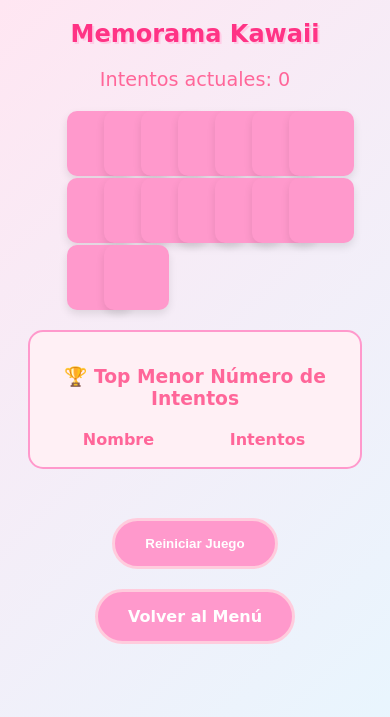
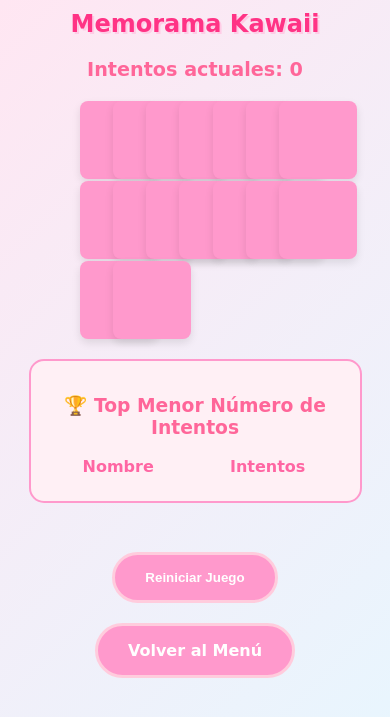
Before and after one commit to chrislivegg-eng/arcade, a Flask app: page /juego_memorama in a window 390 px wide. Shown: the top 717 px of the page. Run offline with Flask 3, Linux system fonts and the light colour scheme; lists and menus that the app fills with data are empty.

Commit message:
modificaciones en el estilo y la plantilla del juego memorama

```diff
--- a/static/style.css
+++ b/static/style.css
@@ -8,7 +8,7 @@ body {
   color: #ff6699;
   text-align: center;
   margin: 0;
-  padding: 20px;
+  padding: 2vw; /* Usamos 'vw' para que el padding sea fluido */
 }
 
 h1,
@@ -23,8 +23,8 @@ h2 {
   border: 4px dashed #ff99cc;
   padding: 30px;
   margin: 10px auto;
-  width: 100%;
-  max-width: 1200px;
+  width: 95%; /* Relativo para que no choque en los bordes */
+  max-width: 1200px; /* Tamaño por defecto */
   border-radius: 40px;
   box-shadow: 0 10px 30px rgba(255, 153, 204, 0.3);
   backdrop-filter: blur(5px);
@@ -35,13 +35,16 @@ input {
   padding: 12px;
   border-radius: 10px;
   border: 2px solid #ff99cc;
-  width: 250px;
+  width: 100%;
+  max-width: 250px; /* Adaptable en móviles, tope en PC */
   box-sizing: border-box;
 }
 
 img {
   margin-bottom: 20px;
   border-radius: 15px;
+  max-width: 100%; /* Evita que las imágenes se desborden */
+  height: auto;
 }
 
 .btn {
@@ -110,7 +113,8 @@ img {
   border-radius: 25px;
   border: 3px solid #ff99cc;
   text-align: center;
-  width: 280px;
+  width: 100%;
+  max-width: 280px;
   box-shadow: 0 8px 20px rgba(255, 153, 204, 0.2);
   display: flex;
   flex-direction: column;
@@ -150,7 +154,7 @@ img {
   font-weight: bold;
 }
 
-/* Colores de Botones Arcade */
+/* Colores de Botones Arcade (Se mantienen intactos) */
 .btn-kitty {
   background: linear-gradient(45deg, #ff99cc, #ff66a3);
 }
@@ -192,79 +196,135 @@ img {
 }
 
 /* =======================================================
-   📱 MAGIA RESPONSIVA GLOBAL (CELULARES Y TABLETS)
+   📺 MAGIA RESPONSIVA: MONITORES GRANDES Y ULTRAWIDE (1400px - 2300px)
    ======================================================= */
+@media (min-width: 1400px) {
+  .kawaii-box {
+    max-width: 1400px; /* Cubre 1400px, 1520px, 1710px */
+    padding: 50px;
+  }
+  .botones-juegos {
+    grid-template-columns: repeat(auto-fit, minmax(250px, 1fr));
+  }
+}
+
+@media (min-width: 1920px) {
+  .kawaii-box {
+    max-width: 1800px; /* Cubre 1920px, 2100px, 2300px */
+    padding: 60px;
+  }
+  h1 {
+    font-size: 3em;
+  }
+  .btn-large {
+    font-size: 1.5em;
+    max-width: 300px;
+  }
+  .score-table {
+    max-width: 350px;
+  }
+}
+
+/* =======================================================
+   💻 MAGIA RESPONSIVA: LAPTOPS Y TABLETS (768px - 1020px)
+   ======================================================= */
+@media (max-width: 1024px) {
+  /* Cubre tu punto de 1020px */
+  .game-tables {
+    flex-direction: row;
+    gap: 15px;
+  }
+  .score-table {
+    width: 45%;
+  }
+}
+
 @media (max-width: 768px) {
   .kawaii-box {
-    padding: 15px 10px !important;
-    border-radius: 20px !important;
-    margin: 5px auto !important;
-    width: 95% !important;
+    padding: 15px 10px;
+    border-radius: 20px;
+    margin: 5px auto;
+    width: 95%;
   }
   h1 {
-    font-size: 1.8em !important;
+    font-size: 1.8em;
   }
   .botones-juegos {
-    grid-template-columns: 1fr !important;
+    grid-template-columns: 1fr;
   }
   .btn-large {
-    max-width: 100% !important;
-    font-size: 1.1em !important;
+    max-width: 100%;
+    font-size: 1.1em;
   }
   .game-tables {
-    flex-direction: column !important;
-    align-items: center !important;
+    flex-direction: column;
+    align-items: center;
   }
   .score-table {
-    width: 100% !important;
-    max-width: 320px !important;
+    width: 100%;
+    max-width: 320px;
   }
 
-  /* Encoger todos los tableros de juego para que quepan */
+  /* Reducción de tableros general para tablets y móviles grandes */
   .contenedor-tableros {
-    flex-direction: column !important;
-    align-items: center !important;
+    flex-direction: column;
+    align-items: center;
   }
   .celda {
-    width: 35px !important;
-    height: 35px !important;
-    font-size: 1.2em !important;
+    width: 35px;
+    height: 35px;
+    font-size: 1.2em;
   }
   #tablero {
-    grid-template-columns: repeat(7, 35px) !important;
-    gap: 2px !important;
+    grid-template-columns: repeat(7, 35px);
+    gap: 2px;
+    justify-content: center;
   }
   #t-mio,
   #t-enemigo {
-    grid-template-columns: repeat(5, 35px) !important;
-    gap: 2px !important;
+    grid-template-columns: repeat(5, 35px);
+    gap: 2px;
+    justify-content: center;
   }
   .memorama-tablero {
-    grid-template-columns: repeat(4, 65px) !important;
-    gap: 5px !important;
+    grid-template-columns: repeat(4, 65px);
+    gap: 5px;
+    justify-content: center;
   }
   .carta {
-    width: 65px !important;
-    height: 65px !important;
-    font-size: 2em !important;
+    width: 65px;
+    height: 65px;
+    font-size: 2em;
   }
 }
 
-@media (max-width: 380px) {
+/* =======================================================
+   📱 MAGIA RESPONSIVA: MÓVILES PEQUEÑOS (375px - 440px)
+   ======================================================= */
+@media (max-width: 440px) {
+  /* Al poner 440px como límite, este bloque cubre tus puntos: 375, 379, 400 y 440 de una sola vez */
+  body {
+    padding: 10px;
+  }
   .celda {
-    width: 30px !important;
-    height: 30px !important;
+    width: 8vw; /* Medida relativa al ancho de la pantalla, nunca se desbordará */
+    height: 8vw;
+    font-size: 1em;
   }
   #tablero {
-    grid-template-columns: repeat(7, 30px) !important;
+    grid-template-columns: repeat(7, 8vw);
   }
   #t-mio,
   #t-enemigo {
-    grid-template-columns: repeat(5, 30px) !important;
+    grid-template-columns: repeat(5, 10vw);
+  }
+  .memorama-tablero {
+    grid-template-columns: repeat(4, 18vw);
   }
   .carta {
-    width: 55px !important;
-    height: 55px !important;
+    width: 18vw;
+    height: 18vw;
+    font-size: 1.5em;
   }
 }
 
@@ -287,7 +347,7 @@ img {
   display: flex;
   align-items: center;
   justify-content: center;
-  touch-action: none; /* Evita que la pantalla haga zoom al picar rápido */
+  touch-action: none;
   user-select: none;
   cursor: pointer;
 }
--- a/templates/juego_memorama.html
+++ b/templates/juego_memorama.html
@@ -1,17 +1,27 @@
-<!DOCTYPE html>
+<!doctype html>
 <html lang="es">
+  <head>
+    <meta charset="UTF-8" />
+    <meta
+      name="viewport"
+      content="width=device-width, initial-scale=1.0, maximum-scale=1.0, user-scalable=no"
+    />
+    <title>Memorama Kawaii</title>
 
-<head>
+    <link
+      rel="stylesheet"
+      href="{{ url_for('static', filename='style.css') }}"
+    />
 
-    <meta name="viewport" content="width=device-width, initial-scale=1.0, maximum-scale=1.0, user-scalable=no">
+    <style>
+      /* Ajuste general para que nada pegue a las orillas en móvil */
+      body {
+        text-align: center;
+        padding: 10px;
+        box-sizing: border-box;
+        overflow-x: hidden; /* Evita scroll horizontal accidental */
+      }
 
-<link rel="stylesheet" href="{{ url_for('static', filename='style.css') }}">
-
-
-    <meta charset="UTF-8">
-    <title>Memorama Kawaii</title>
-    <link rel="stylesheet" href="{{ url_for('static', filename='style.css') }}">
-    <style>
       .memorama-tablero {
         display: grid;
         grid-template-columns: repeat(4, 80px);
@@ -32,8 +42,11 @@
         align-items: center;
         font-size: 2.5em;
         color: transparent;
-            transition: transform 0.3s, background 0.3s;
+        transition:
+          transform 0.3s,
+          background 0.3s;
         box-shadow: 0 4px 8px rgba(0, 0, 0, 0.1);
+        user-select: none; /* Evita que el texto se seleccione al picar rápido */
       }
 
       .carta.volteada {
@@ -54,6 +67,7 @@
         text-align: center;
         margin-top: 20px;
         font-size: 1.2em;
+        font-weight: bold;
       }
 
       #tabla-container {
@@ -62,14 +76,32 @@
         border-radius: 15px;
         border: 2px solid #ff99cc;
         margin: 20px auto;
-            width: 300px;
+        width: 90%; /* Fluido en lugar de 300px fijos */
+        max-width: 400px; /* Límite para que no se vea gigante en PC */
         text-align: center;
+        box-sizing: border-box;
+      }
+
+      /* =======================================================
+           📱 MAGIA RESPONSIVA: MÓVILES (Hasta 440px)
+           ======================================================= */
+      @media (max-width: 440px) {
+        .memorama-tablero {
+          /* Usamos 'vw' para que las cartas midan el 20% del ancho de la pantalla */
+          grid-template-columns: repeat(4, 20vw);
+          gap: 2vw;
+        }
+        .carta {
+          width: 20vw;
+          height: 20vw;
+          font-size: 9vw; /* El emoji también se encoge proporcionalmente */
+          border-radius: 8px; /* Bordes un poco más suaves en pantallas chiquitas */
+        }
       }
     </style>
   </head>
 
-<body style="text-align: center;">
-
+  <body>
     <h2>Memorama Kawaii</h2>
 
     <div class="estadisticas">
@@ -80,23 +112,23 @@
 
     <div id="tabla-container">
       <h3>🏆 Top Menor Número de Intentos</h3>
-        <table id="tabla-memorama" style="width:100%;">
+      <table id="tabla-memorama" style="width: 100%; border-collapse: collapse">
         <thead>
           <tr>
-                    <th>Nombre</th>
-                    <th>Intentos</th>
+            <th style="padding-bottom: 10px; color: #ff66a3">Nombre</th>
+            <th style="padding-bottom: 10px; color: #ff66a3">Intentos</th>
           </tr>
         </thead>
         <tbody></tbody>
       </table>
     </div>
 
-    <br>
+    <br />
     <button class="btn" onclick="iniciarJuego()">Reiniciar Juego</button>
     <a href="/secreto" class="btn">Volver al Menú</a>
 
     <script>
-        const emojis = ['🎀', '🐱', '🌸', '🍓', '💖', '🍰', '🍎', '⭐'];
+      const emojis = ["🎀", "🐱", "🌸", "🍓", "💖", "🍰", "🍎", "⭐"];
       let cartas = [...emojis, ...emojis];
       let primeraCarta = null;
       let segundaCarta = null;
@@ -105,16 +137,16 @@
       let intentos = 0;
 
       function cargarRanking() {
-            fetch('/obtener_memorama', {
-                    cache: 'no-store'
+        fetch("/obtener_memorama", {
+          cache: "no-store",
         })
-                .then(r => r.json())
-                .then(data => {
+          .then((r) => r.json())
+          .then((data) => {
             let tbody = document.querySelector("#tabla-memorama tbody");
             tbody.innerHTML = "";
             let sorted = Object.entries(data).sort((a, b) => a[1] - b[1]); // Menor a mayor intentos
             for (let [nombre, cant] of sorted) {
-                        tbody.innerHTML += `<tr><td>${nombre}</td><td>${cant}</td></tr>`;
+              tbody.innerHTML += `<tr><td style="padding: 5px;">${nombre}</td><td style="padding: 5px;">${cant}</td></tr>`;
             }
           });
       }
@@ -124,14 +156,14 @@
       }
 
       function crearTablero() {
-            const tablero = document.getElementById('tablero');
-            tablero.innerHTML = '';
+        const tablero = document.getElementById("tablero");
+        tablero.innerHTML = "";
         cartas.forEach((emoji) => {
-                const cartaElemento = document.createElement('div');
-                cartaElemento.classList.add('carta');
+          const cartaElemento = document.createElement("div");
+          cartaElemento.classList.add("carta");
           cartaElemento.dataset.emoji = emoji;
           cartaElemento.innerHTML = emoji;
-                cartaElemento.addEventListener('click', voltearCarta);
+          cartaElemento.addEventListener("click", voltearCarta);
           tablero.appendChild(cartaElemento);
         });
       }
@@ -139,14 +171,14 @@
       function voltearCarta() {
         if (bloquearTablero) return;
         if (this === primeraCarta) return;
-            this.classList.add('volteada');
+        this.classList.add("volteada");
         if (!primeraCarta) {
           primeraCarta = this;
           return;
         }
         segundaCarta = this;
         intentos++;
-            document.getElementById('intentos').innerText = intentos;
+        document.getElementById("intentos").innerText = intentos;
         verificarPar();
       }
 
@@ -160,10 +192,10 @@
       }
 
       function deshabilitarCartas() {
-            primeraCarta.removeEventListener('click', voltearCarta);
-            segundaCarta.removeEventListener('click', voltearCarta);
-            primeraCarta.classList.add('encontrada');
-            segundaCarta.classList.add('encontrada');
+        primeraCarta.removeEventListener("click", voltearCarta);
+        segundaCarta.removeEventListener("click", voltearCarta);
+        primeraCarta.classList.add("encontrada");
+        segundaCarta.classList.add("encontrada");
         paresEncontrados++;
         resetearVariables();
 
@@ -172,15 +204,15 @@
             alert(`¡Ganaste en ${intentos} intentos! 🎉`);
             let nombre = prompt("Escribe tu nombre para guardar tu récord:");
             if (nombre) {
-                        fetch('/guardar_memorama', {
-                            method: 'POST',
+              fetch("/guardar_memorama", {
+                method: "POST",
                 headers: {
-                                'Content-Type': 'application/json'
+                  "Content-Type": "application/json",
                 },
                 body: JSON.stringify({
                   nombre: nombre,
-                                intentos: intentos
-                            })
+                  intentos: intentos,
+                }),
               }).then(cargarRanking);
             }
           }, 500);
@@ -190,8 +222,8 @@
       function desvoltearCartas() {
         bloquearTablero = true;
         setTimeout(() => {
-                primeraCarta.classList.remove('volteada');
-                segundaCarta.classList.remove('volteada');
+          primeraCarta.classList.remove("volteada");
+          segundaCarta.classList.remove("volteada");
           resetearVariables();
         }, 1000);
       }
@@ -204,7 +236,7 @@
       function iniciarJuego() {
         paresEncontrados = 0;
         intentos = 0;
-            document.getElementById('intentos').innerText = intentos;
+        document.getElementById("intentos").innerText = intentos;
         mezclarCartas();
         crearTablero();
         cargarRanking();
@@ -213,5 +245,4 @@
       window.onload = iniciarJuego;
     </script>
   </body>
-
 </html>
```
Lines whose indentation alone changed are shown as unchanged.
